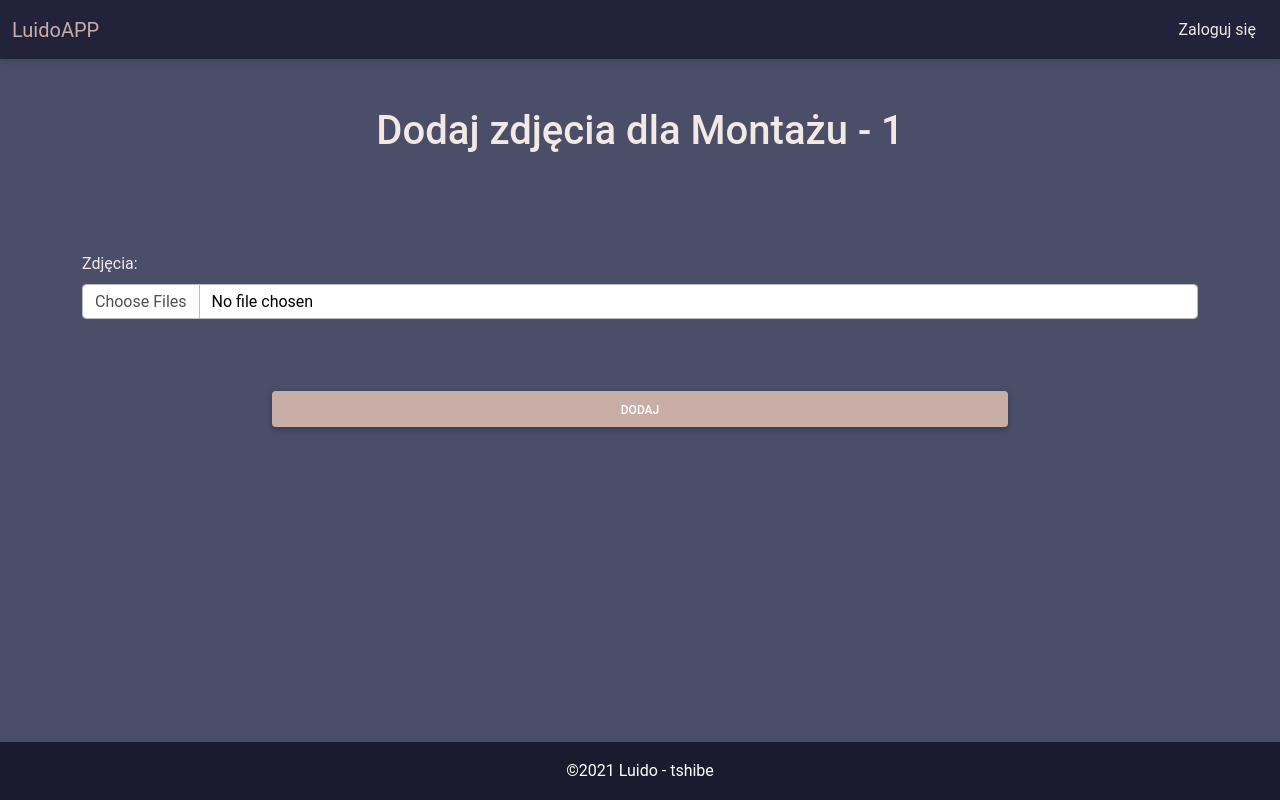
After one commit to Tshibek/luidoapp, a Django app: page /montage/1/update/images in a window 1280 px wide. The commit adds this page. Run offline with Django 3.2, Linux system fonts and the light colour scheme; tables that the repository leaves empty hold one stand-in row (values such as "Sample post"); some libraries are stand-ins or nearby versions.

Commit message:
add new features

```diff
--- a/core/forms.py
+++ b/core/forms.py
@@ -40,3 +40,7 @@ class MontageFullPaid(MontagePaidForm):  # extending form
 
     class Meta(MontagePaidForm.Meta):
         fields = MontagePaidForm.Meta.fields + ('images',)
+
+
+class ImagesUpdateMontageForm(forms.Form):
+    images = forms.FileField(widget=forms.ClearableFileInput(attrs={'multiple': True}))
--- /dev/null
+++ b/core/templates/forms/update_montage_image.html
@@ -0,0 +1,31 @@
+{% extends 'assets/layout.html' %}
+{% load widget_tweaks %}
+{% block title %}Dodaj zdjęcia{% endblock %}
+{% block content %}
+    <div class="container">
+        <div class="row">
+            <div class="col-12">
+                <div class="text-center my-5">
+                    <h1 class="">Dodaj zdjęcia dla Montażu - {{ montage_paid.pk }}</h1>
+                </div>
+
+            </div>
+        </div>
+        <form class="form-horizontal" id="paid" method="POST" enctype="multipart/form-data">
+            {% csrf_token %}
+            <div class="row mb-4 mt-5">
+                <div class="col">
+                    <label class="form-label" for="form3Example1" style="margin-left: 0px;">Zdjęcia:</label>
+                    {% render_field form.images class="form-control text-black" type="file" %}
+                </div>
+            </div>
+            <div class="row">
+                <div class="col-8 offset-2 my-5">
+
+                    <button type="submit" class="btn btn-block btn-dark">Dodaj</button>
+                </div>
+            </div>
+        </form>
+
+    </div>
+{% endblock %}
--- a/core/urls.py
+++ b/core/urls.py
@@ -36,6 +36,7 @@ urlpatterns = [
     path('montage', views.montage_list, name='montage_list'),
     path('montage/add', views.add_montage_paid, name='montage_paid_post'),
     path('montage/<int:pk>', views.montage_detail, name='montage_detail'),
+    path('montage/<int:pk>/update/images', views.update_image_montage,name='update_montage_images'),
 
     path('monter', views.monter_list, name='monter_list'),
     path('monter/add', views.add_monter, name='add_monter'),
@@ -55,7 +56,3 @@ urlpatterns = [
     path('api/montage_paid_today', api.MontagePaidApiList.as_view(), name='montage_paid_today_api'),
     path('api/monter_daily_today', api.MonterDailyTodayApiList.as_view(), name='monter_daily_today_api')
 ]
-
-defaults.page_not_found = views.handler404
-handler404 = 'core.views.handler404'
-handler404 = 'core.views.handler500'
--- a/core/views.py
+++ b/core/views.py
@@ -3,6 +3,7 @@ from datetime import datetime
 
 from django.contrib import messages
 from django.contrib.auth.decorators import login_required
+from django.contrib.auth.models import User
 from django.db import IntegrityError
 from django.http import HttpResponseRedirect
 from django.shortcuts import render, redirect
@@ -14,14 +15,6 @@ from .models import Team, Monter, MontagePaid, DailyMontage, MonterDaily, Montag
 from itertools import groupby
 
 from .scrap_year_hours import scrap_monthly_hours
-
-
-def handler404(request, exception):
-    return render(request, 'errors/404.html', status=404)
-
-
-def handler404(request, exception):
-    return render(request, 'errors/500.html', status=500)
 
 
 
@@ -71,7 +64,11 @@ def monter_data_list(request, pk, name):
 
 @login_required()
 def daily_hours(request):
-    dailys = DailyMontage.objects.all().order_by('-date')
+    user = User.objects.get(pk=request.user.pk)
+    if request.user.is_superuser or request.user.is_staff:
+        dailys = DailyMontage.objects.all().order_by('-date')
+    else:
+        dailys = DailyMontage.objects.filter(team__team=user.username).all().order_by('-date')
     context = locals()
     return render(request, 'hours.html', context)
 
@@ -232,3 +229,22 @@ def add_montage_paid(request):
             messages.add_message(request, messages.ERROR, 'Ekipa o tej nazwie juz istnieje!')
 
     return render(request, 'forms/add_montage_paid.html', context)
+
+
+def update_image_montage(request, pk):
+    montage_paid = MontagePaid.objects.get(pk=pk)
+    form = forms.ImagesUpdateMontageForm()
+    context = locals()
+    if request.method == 'POST':
+        form = forms.ImagesUpdateMontageForm(request.POST or None,request.FILES or None)
+        files = request.FILES.getlist('images')
+        try:
+            if form.is_valid():
+                form = forms.ImagesUpdateMontageForm(request.POST or None,request.FILES or None)
+                files = request.FILES.getlist('images')
+                for f in files:
+                    MontageGallery.objects.create(user_id=request.user.pk, montage=montage_paid,images=f)
+            return redirect('core:montage_detail',pk=pk)
+        except IntegrityError:
+            messages.add_message(request, messages.ERROR, 'Nie udało się dodać zdjęć!')
+    return render(request,'forms/update_montage_image.html',context)
```
Also changed, not shown: core/templates/details/montage_detail.html (+11 -1 lines), pylint.cfg (added).
